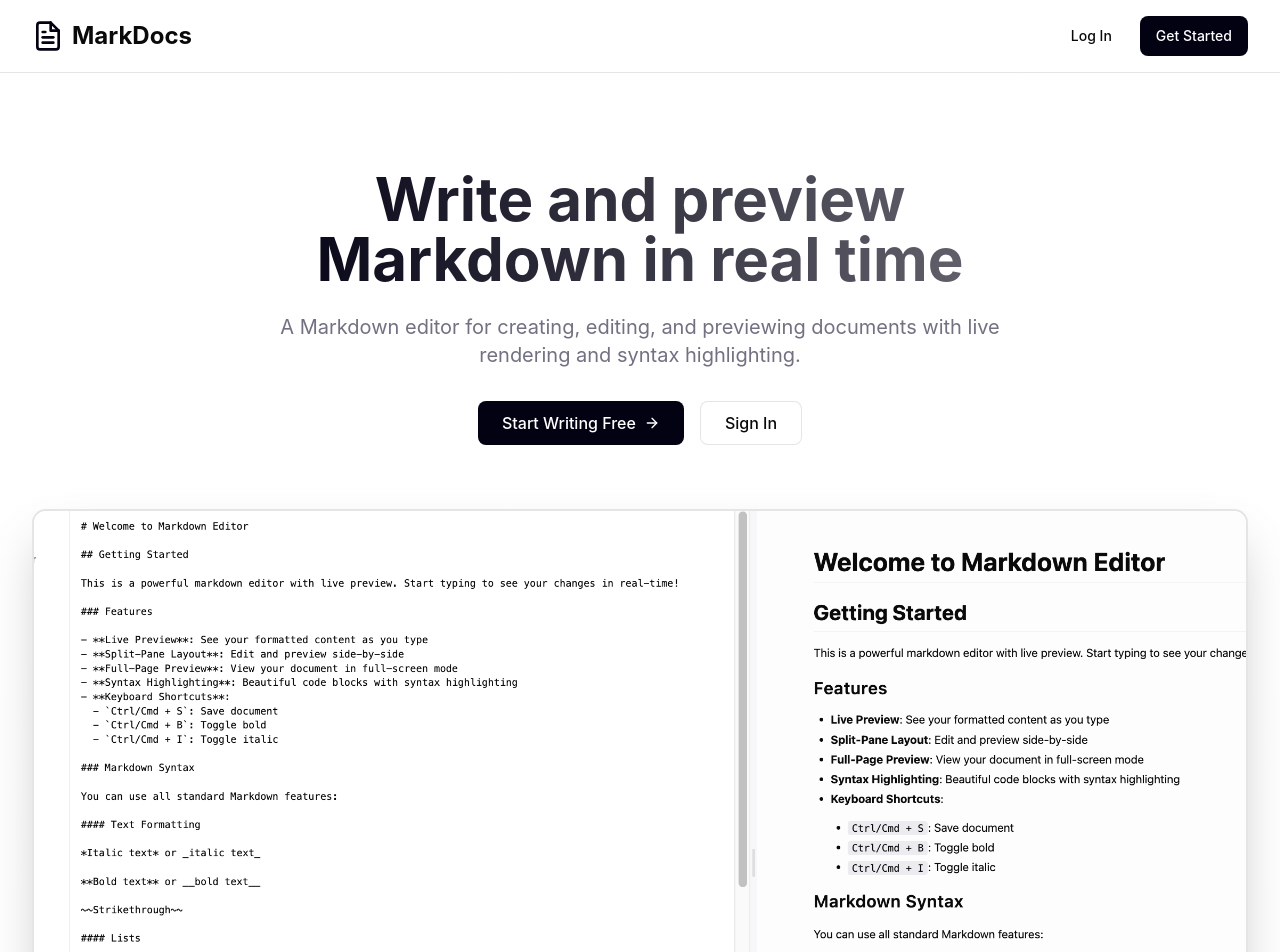
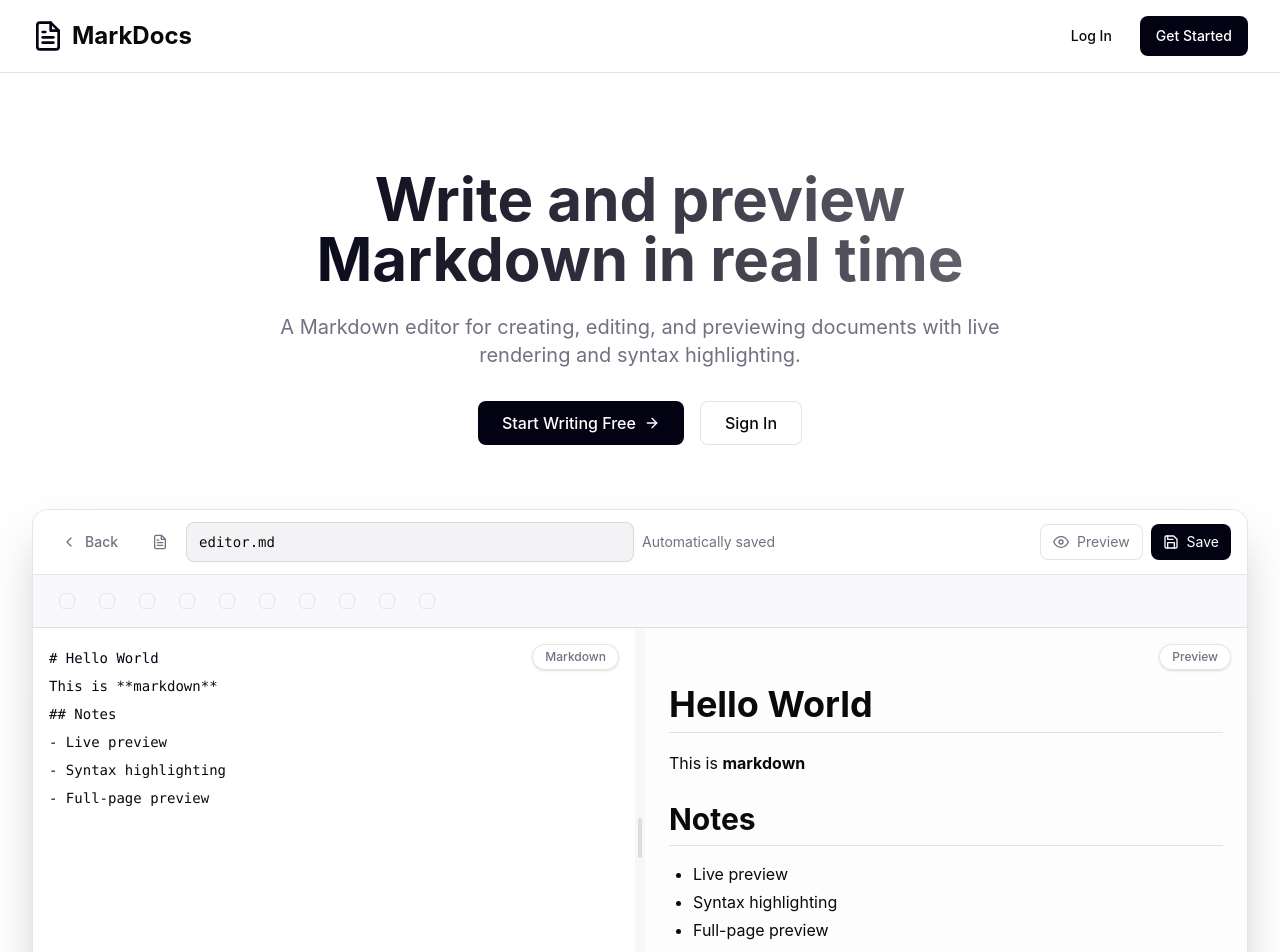
Before and after one commit to bexino/markdown-editor, a Vue app: page / in a window 1280 px wide. Shown: the top 952 px of the page. Built offline with nearby package versions, Linux system fonts and the light colour scheme; no server answers.

Commit message:
refactor: update landing page mockup editor

```diff
--- a/src/features/landing/pages/LandingPage.vue
+++ b/src/features/landing/pages/LandingPage.vue
@@ -1,4 +1,6 @@
 <script setup lang="ts">
+import '@/assets/markdown.css'
+
 import BenefitCard from '@/features/landing/components/BenefitCard.vue'
 import { useRouter } from 'vue-router'
 
@@ -98,12 +100,190 @@ async function navigateTo(path: string): Promise<void> {
         </div>
       </div>
 
-      <div class="mt-16 overflow-hidden rounded-xl border-2 bg-card shadow-2xl">
-        <img
-          src="/markdown-preview.png"
-          alt="Markdown editor preview"
-          class="aspect-video w-full object-cover object-top"
-        />
+      <div class="mt-16 overflow-hidden rounded-2xl border border-border bg-card shadow-2xl">
+        <div class="border-b border-border bg-card px-4 py-3">
+          <div class="flex flex-wrap items-center gap-3">
+            <button
+              type="button"
+              class="inline-flex h-9 items-center gap-2 rounded-md px-3 text-sm text-muted-foreground"
+            >
+              <svg
+                class="size-4"
+                viewBox="0 0 24 24"
+                fill="none"
+                stroke="currentColor"
+                stroke-width="2"
+                stroke-linecap="round"
+                stroke-linejoin="round"
+                aria-hidden="true"
+              >
+                <path d="m15 18-6-6 6-6" />
+              </svg>
+              <span class="hidden sm:inline">Back</span>
+            </button>
+
+            <div class="flex min-w-0 flex-1 items-center gap-2">
+              <span class="flex size-9 shrink-0 items-center justify-center text-muted-foreground">
+                <svg
+                  class="size-4"
+                  viewBox="0 0 24 24"
+                  fill="none"
+                  stroke="currentColor"
+                  stroke-width="2"
+                  stroke-linecap="round"
+                  stroke-linejoin="round"
+                  aria-hidden="true"
+                >
+                  <path d="M14 2H6a2 2 0 0 0-2 2v16a2 2 0 0 0 2 2h12a2 2 0 0 0 2-2V8z" />
+                  <path d="M14 2v6h6" />
+                  <path d="M16 13H8" />
+                  <path d="M16 17H8" />
+                  <path d="M10 9H8" />
+                </svg>
+              </span>
+              <div class="flex h-10 w-full max-w-md items-center rounded-md border border-border bg-input-background px-3 font-mono text-sm text-foreground">
+                editor.md
+              </div>
+              <p class="hidden shrink-0 text-sm text-muted-foreground md:block">Automatically saved</p>
+            </div>
+
+            <div class="ml-auto flex items-center gap-2">
+              <div class="inline-flex h-9 items-center gap-2 rounded-md border border-border bg-background px-3 text-sm text-muted-foreground">
+                <svg
+                  class="size-4"
+                  viewBox="0 0 24 24"
+                  fill="none"
+                  stroke="currentColor"
+                  stroke-width="2"
+                  stroke-linecap="round"
+                  stroke-linejoin="round"
+                  aria-hidden="true"
+                >
+                  <path d="M1 12s4-8 11-8 11 8 11 8-4 8-11 8S1 12 1 12Z" />
+                  <circle cx="12" cy="12" r="3" />
+                </svg>
+                <span class="hidden sm:inline">Preview</span>
+              </div>
+              <div class="inline-flex h-9 items-center gap-2 rounded-md bg-primary px-3 text-sm text-primary-foreground">
+                <svg
+                  class="size-4"
+                  viewBox="0 0 24 24"
+                  fill="none"
+                  stroke="currentColor"
+                  stroke-width="2"
+                  stroke-linecap="round"
+                  stroke-linejoin="round"
+                  aria-hidden="true"
+                >
+                  <path d="M19 21H5a2 2 0 0 1-2-2V5a2 2 0 0 1 2-2h11l5 5v11a2 2 0 0 1-2 2z" />
+                  <path d="M17 21v-8H7v8" />
+                  <path d="M7 3v5h8" />
+                </svg>
+                <span class="hidden sm:inline">Save</span>
+              </div>
+            </div>
+          </div>
+        </div>
+
+        <div class="border-b border-border bg-muted/30 px-4 py-2">
+          <div class="flex items-center gap-1 overflow-hidden">
+            <div
+              v-for="index in 10"
+              :key="index"
+              class="inline-flex h-9 w-9 shrink-0 items-center justify-center rounded-md text-muted-foreground"
+            >
+              <div class="h-4 w-4 rounded-sm border border-border/80"></div>
+            </div>
+          </div>
+        </div>
+
+        <div class="hidden h-[420px] md:grid md:grid-cols-[1fr_10px_1fr]">
+          <section class="relative flex min-w-0 flex-col overflow-hidden bg-background">
+            <div
+              class="pointer-events-none absolute top-4 right-4 z-10 rounded-full border border-border bg-background/90 px-3 py-1 text-xs font-medium text-muted-foreground shadow-sm"
+            >
+              Markdown
+            </div>
+            <div class="h-full w-full px-4 py-4 font-mono text-sm leading-7 text-foreground">
+              <p class="text-primary"># Hello World</p>
+              <p>This is **markdown**</p>
+              <p></p>
+              <p>## Notes</p>
+              <p>- Live preview</p>
+              <p>- Syntax highlighting</p>
+              <p>- Full-page preview</p>
+            </div>
+          </section>
+
+          <div class="flex items-center justify-center bg-muted/40">
+            <div class="h-10 w-1 rounded-full bg-border"></div>
+          </div>
+
+          <section class="relative flex min-w-0 flex-col overflow-hidden">
+            <div
+              class="pointer-events-none absolute top-4 right-4 z-10 rounded-full border border-border bg-background/90 px-3 py-1 text-xs font-medium text-muted-foreground shadow-sm"
+            >
+              Preview
+            </div>
+            <div class="flex-1 overflow-hidden bg-muted/10 p-6">
+              <div class="mx-auto max-w-3xl rounded-xl">
+                <div class="prose max-w-none">
+                  <h1>Hello World</h1>
+                  <p>
+                    This is <strong>markdown</strong>
+                  </p>
+                  <h2>Notes</h2>
+                  <ul>
+                    <li>Live preview</li>
+                    <li>Syntax highlighting</li>
+                    <li>Full-page preview</li>
+                  </ul>
+                </div>
+              </div>
+            </div>
+          </section>
+        </div>
+
+        <div class="space-y-4 p-4 md:hidden">
+          <section class="relative overflow-hidden rounded-xl border border-border bg-background">
+            <div
+              class="pointer-events-none absolute top-4 right-4 z-10 rounded-full border border-border bg-background/90 px-3 py-1 text-xs font-medium text-muted-foreground shadow-sm"
+            >
+              Markdown
+            </div>
+            <div class="min-h-[220px] px-4 py-4 font-mono text-sm leading-7 text-foreground">
+              <p class="text-primary"># Hello World</p>
+              <p>This is **markdown**</p>
+              <p></p>
+              <p>## Notes</p>
+              <p>- Live preview</p>
+              <p>- Syntax highlighting</p>
+              <p>- Full-page preview</p>
+            </div>
+          </section>
+
+          <section class="relative overflow-hidden rounded-xl border border-border bg-muted/10">
+            <div
+              class="pointer-events-none absolute top-4 right-4 z-10 rounded-full border border-border bg-background/90 px-3 py-1 text-xs font-medium text-muted-foreground shadow-sm"
+            >
+              Preview
+            </div>
+            <div class="p-6">
+              <div class="prose max-w-none">
+                <h1>Hello World</h1>
+                <p>
+                  This is <strong>markdown</strong>
+                </p>
+                <h2>Notes</h2>
+                <ul>
+                  <li>Live preview</li>
+                  <li>Syntax highlighting</li>
+                  <li>Full-page preview</li>
+                </ul>
+              </div>
+            </div>
+          </section>
+        </div>
       </div>
     </section>
 
```
